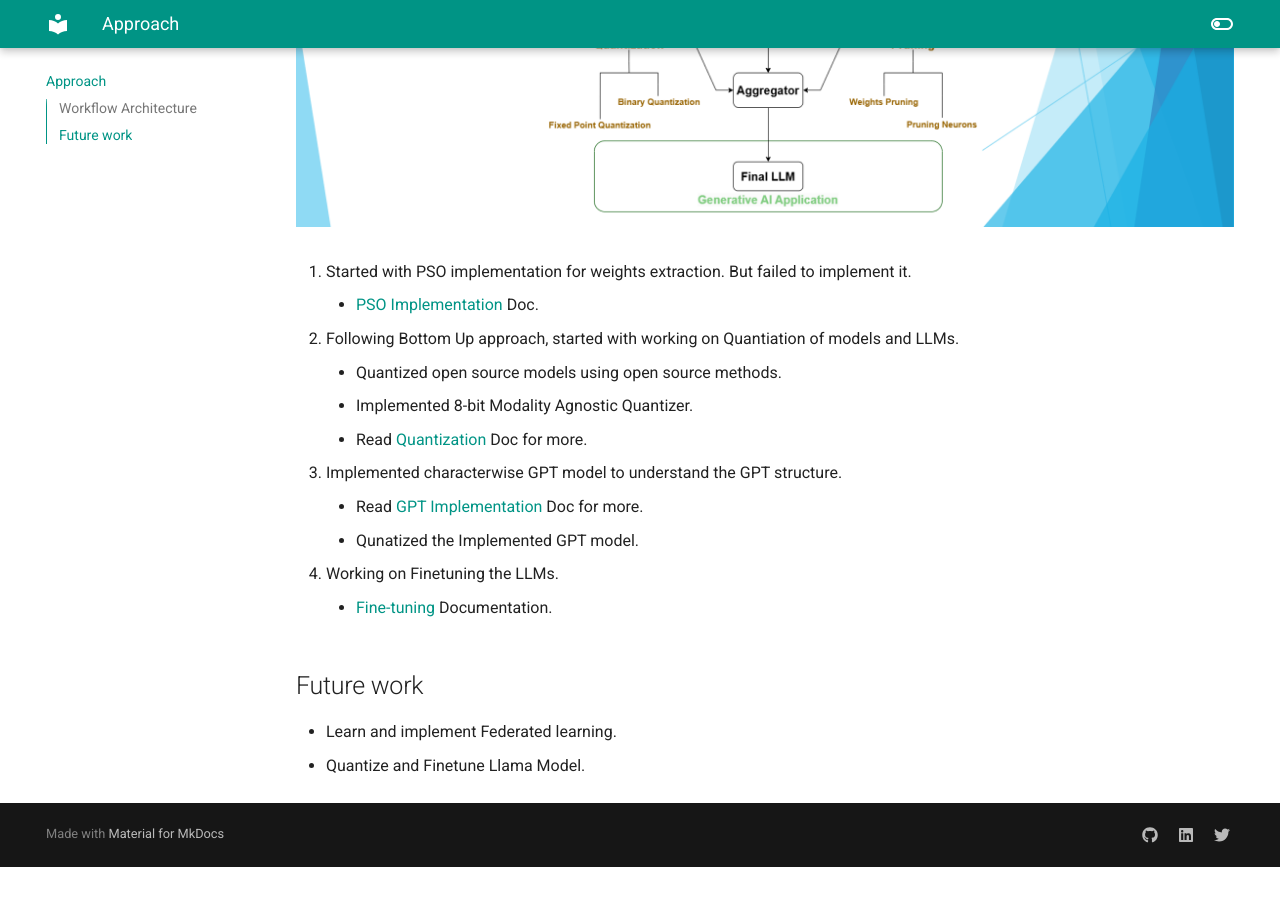
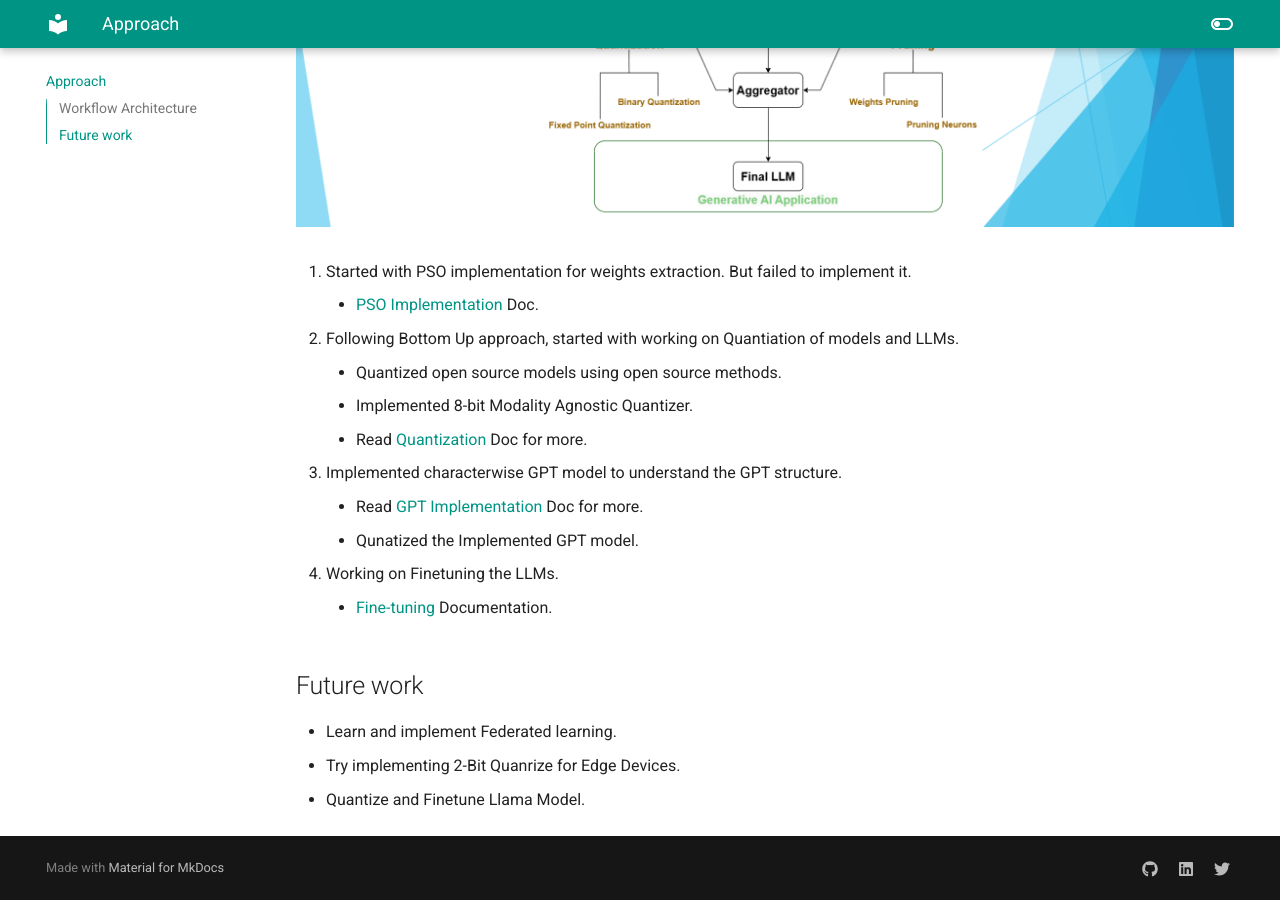
Before and after one commit to iamrajharshit/ProjectRakuten, an MkDocs documentation site: the page built from docs/index.md, in a window 1280 px wide and 900 px high, scrolled down 579 px. Built offline with MkDocs 1.6.1 and Material for MkDocs 9.7.7, drawn with Linux system fonts in a browser that asks for light colours; before the commit the page ends 1446 px from its top, so only the background shows below that.

Commit message:
Added updates

```diff
--- a/docs/index.md
+++ b/docs/index.md
@@ -22,4 +22,5 @@
 
 ## Future work
 - Learn and implement Federated learning.
+- Try implementing 2-Bit Quanrize for Edge Devices.
 - Quantize and Finetune Llama Model.
```
